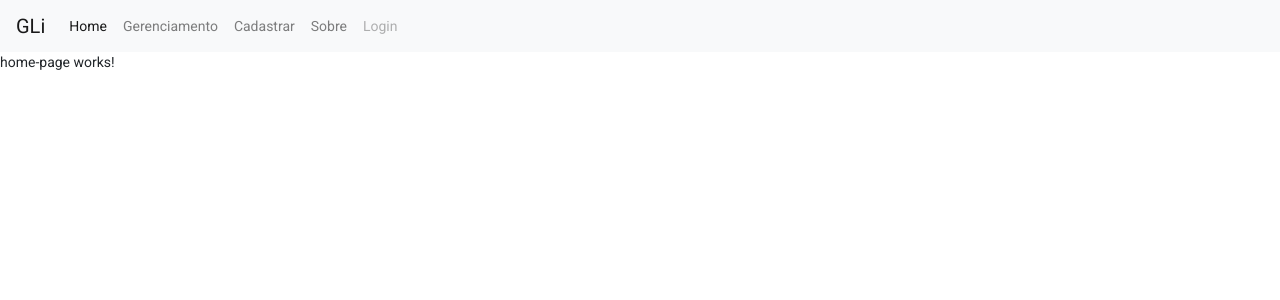
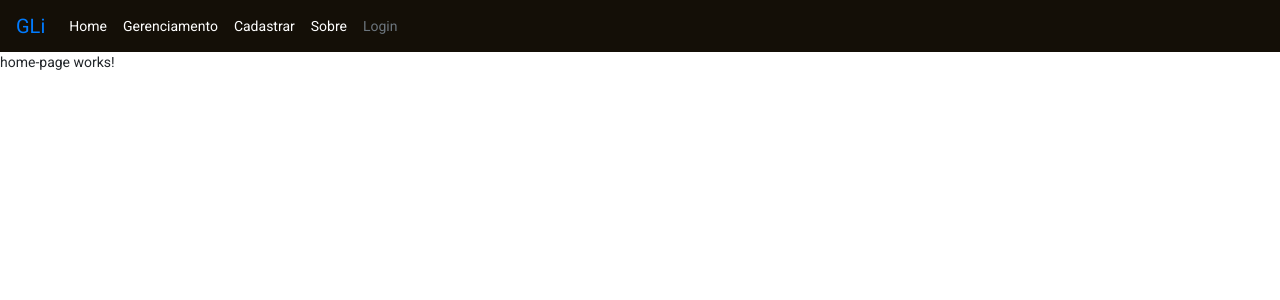
Before and after one commit to thebinario/GerenciamentoProjeto-Angular, an Angular app: page / in a window 1280 px wide. Shown: the top 300 px of the page. Built offline with nearby package versions, Linux system fonts and the light colour scheme.

Commit message:
[frontend] ajutando cores da navbar
Signed-off-by: thebinario <abimaelfrrr@gmail.com>

```diff
--- a/src/app/app.component.css
+++ b/src/app/app.component.css
@@ -0,0 +1,23 @@
+.color1 {
+    background-color: #140f07;
+}
+
+.color2 {
+    background-color: #0e2452;
+}
+
+.color3 {
+    background-color: #2b4baa;
+}
+
+.color4 {
+    background-color: #6379fe;
+}
+
+.color5 {
+    background-color: #b4acfa;
+}
+
+.textColor {
+    color: white;
+}
--- a/src/app/app.component.html
+++ b/src/app/app.component.html
@@ -1,23 +1,23 @@
-<nav class="navbar navbar-expand-lg navbar-light bg-light">
+<nav class="navbar navbar-expand-lg  color1 textColor">
     <a class="navbar-brand" href="#">GLi</a>
     <button class="navbar-toggler" type="button" data-toggle="collapse" data-target="#navbarNav" aria-controls="navbarNav" aria-expanded="false" aria-label="Toggle navigation">
     <span class="navbar-toggler-icon"></span>
   </button>
-    <div class="collapse navbar-collapse" id="navbarNav">
+    <div class="collapse navbar-collapse " id="navbarNav">
         <ul class="navbar-nav">
             <li class="nav-item active">
-                <a class="nav-link" href="/home">Home <span class="sr-only">(current)</span></a>
+                <a class="nav-link textColor" href="/home">Home <span class="sr-only">(current)</span></a>
             </li>
             <li class="nav-item">
-                <a class="nav-link" href="/projetos">Gerenciamento</a>
+                <a class="nav-link textColor" href="/projetos">Gerenciamento</a>
             </li>
             <li class="nav-item">
-                <a class="nav-link" href="/cadastrar">Cadastrar</a>
+                <a class="nav-link textColor" href="/cadastrar">Cadastrar</a>
             </li>
             <li class="nav-item">
-                <a class="nav-link" href="#">Sobre</a>
+                <a class="nav-link textColor" href="#">Sobre</a>
             </li>
-            <li class="nav-item">
+            <li class="nav-item ">
                 <a class="nav-link disabled" href="#">Login</a>
             </li>
         </ul>
```
